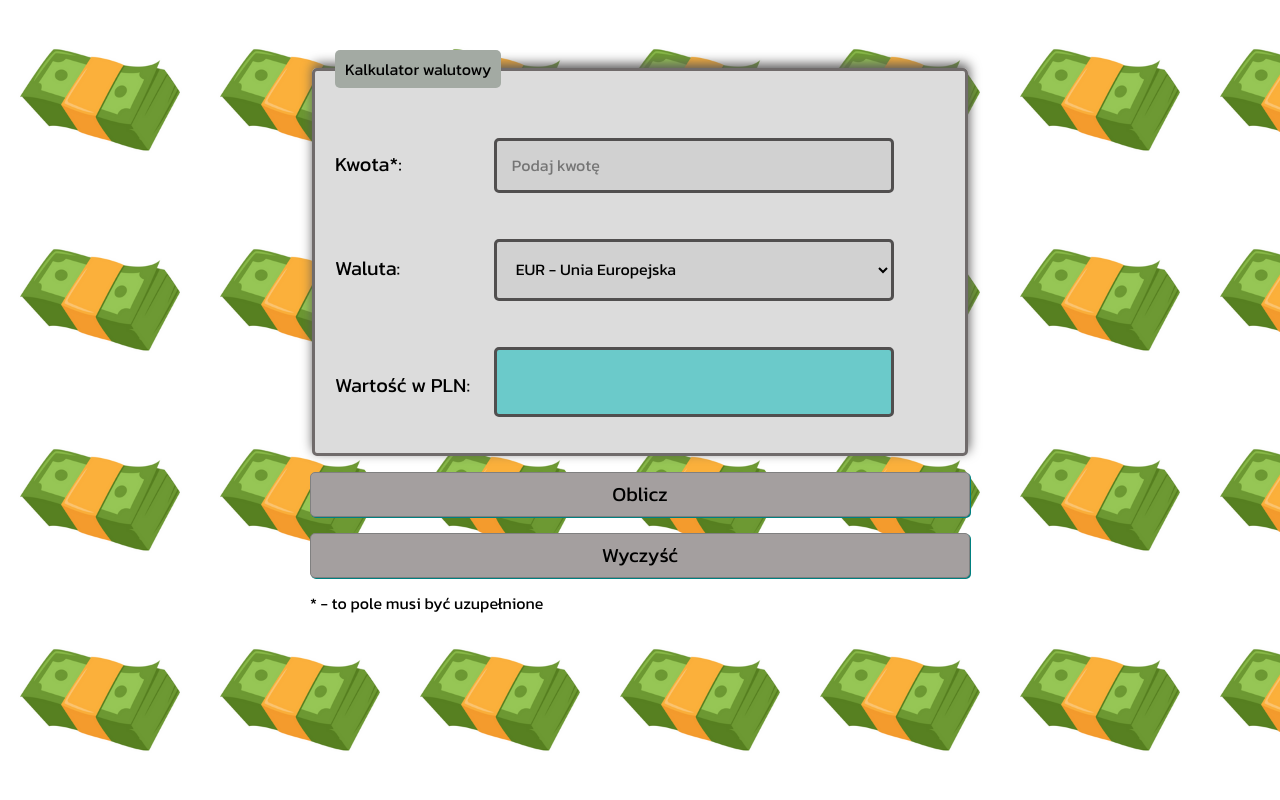
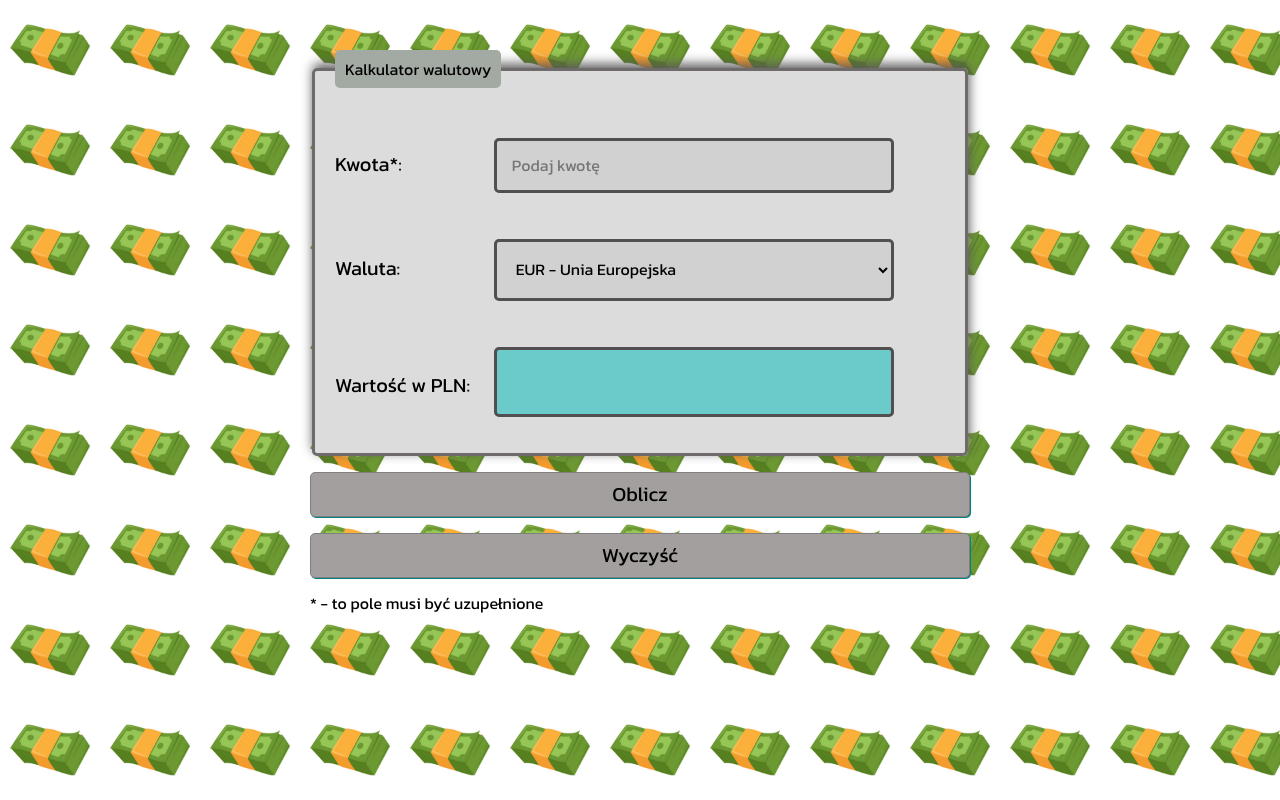
Before and after one commit to Damian1603/currency-converter, a plain HTML site: page index.html in a window 1280 px wide. Drawn offline with nearby package versions, Linux system fonts and the light colour scheme.

Commit message:
Changed class in body and modifited background

```diff
--- a/css/style.css
+++ b/css/style.css
@@ -71,12 +71,10 @@ body {
     border-radius: 5px;
     box-shadow: 1px -4px 12px rgb(90 89 89);
     padding: 20px;
-    background-color:gainsboro;
+    background-color: gainsboro;
 }
 
-.element {
-    background-size: 200px;
-
-
+.body {
+    background-size: 100px;
     background-image: url("../images/piniadz.png");
 }
--- a/index.html
+++ b/index.html
@@ -17,7 +17,7 @@
     <script defer src="script.js"></script>
 </head>
 
-<body class="element">
+<body class="body">
 
     <form class="form js-form">
         <fieldset class="form__fieldset">
```
